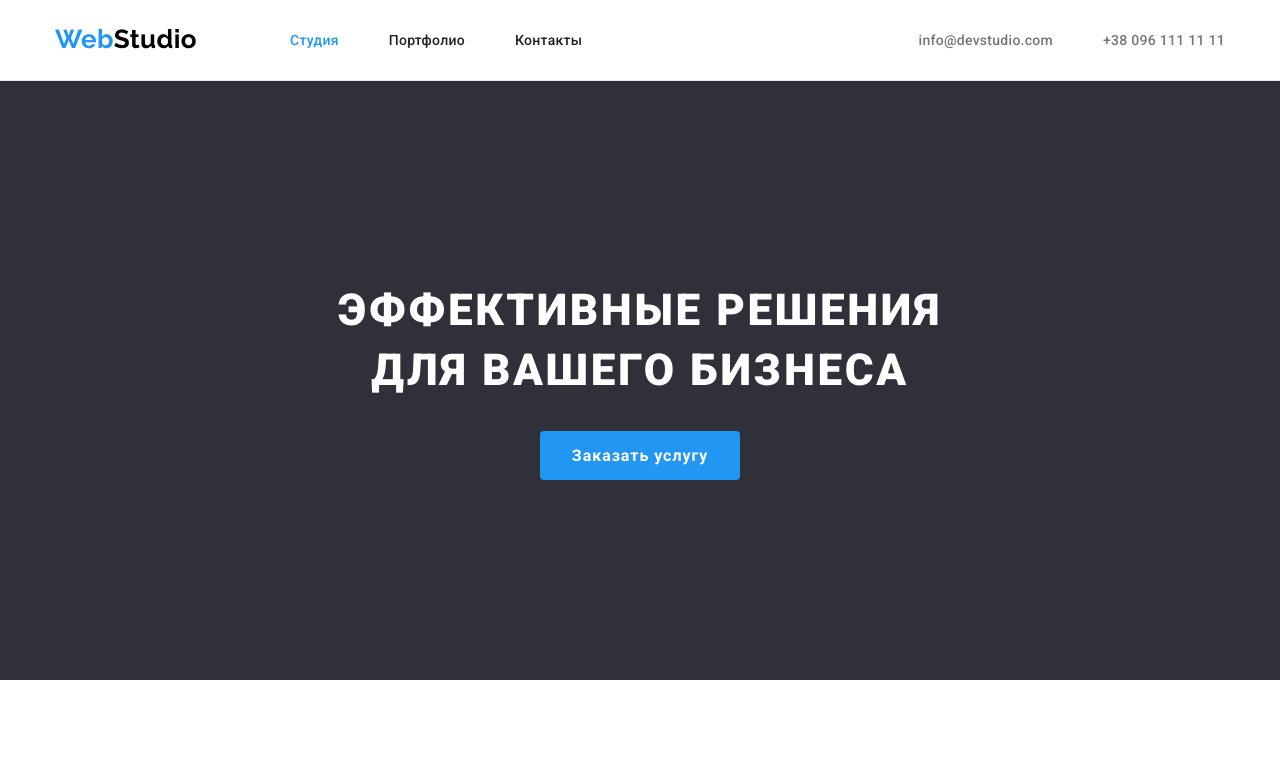
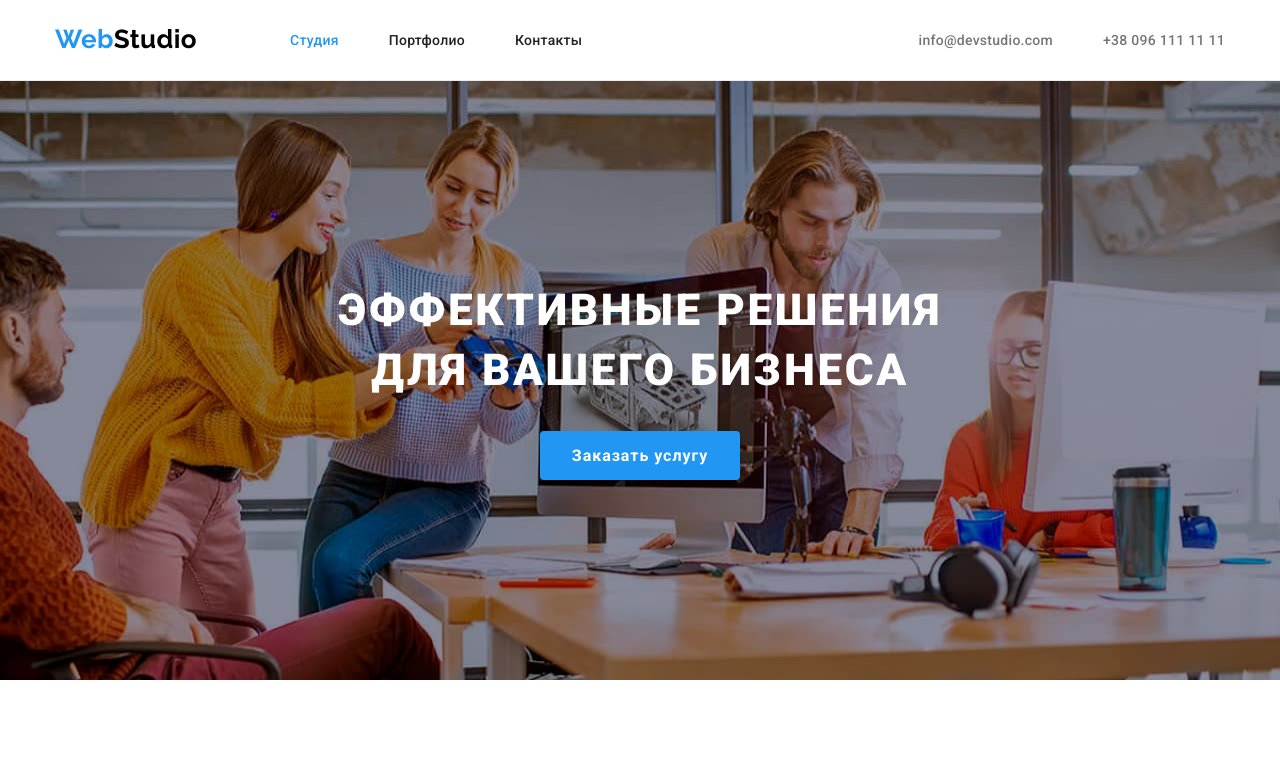
Before and after one commit to YaroslavKnysh/goit-markup-hw-04, a plain HTML site: page index.html in a window 1280 px wide. Shown: the top 771 px of the page. Drawn offline with nearby package versions, Linux system fonts and the light colour scheme.

Commit message:
Добавляет оформление кнопок

```diff
--- a/css/style.css
+++ b/css/style.css
@@ -33,7 +33,11 @@ ul {
   padding: 0;
   margin: 0;
 }
-
+/* body {
+  max-width: 1600px;
+  margin-right: auto;
+  margin-left: auto;
+} */
 .ul-style {
   list-style: none;
 }
@@ -178,7 +182,9 @@ ul {
   border-radius: 4px;
   padding: 10px 32px;
   display: inline-block;
+  box-shadow: 0px 4px 4px 0px rgba(0, 0, 0, 0.25);
 }
+
 .order-button:hover,
 .order-button:focus {
   background-color: #188ce8;
@@ -187,6 +193,7 @@ ul {
   background-color: var(--secondary-bg-color);
   text-align: center;
 }
+
 .solutions-title {
   width: 696px;
   margin-left: auto;
@@ -195,6 +202,10 @@ ul {
 .solutions {
   padding-top: 200px;
   padding-bottom: 200px;
+  background-image: url(../images/bghero.jpg);
+  background-repeat: no-repeat;
+  background-position: center;
+  background-size: 1600px;
 }
 .solutions-title {
   font-weight: 900;
@@ -314,6 +325,8 @@ ul {
 .filter-buttons-link:focus {
   background-color: var(--button);
   color: var(--secondary-text-color);
+  box-shadow: 0px 2px 2px 0px rgba(0, 0, 0, 0.12),
+    0px 1px 2px 0px rgba(0, 0, 0, 0.08), 0px 3px 1px 0px rgba(0, 0, 0, 0.1);
 }
 
 /* ========================================Портфолио======================================== */
```
